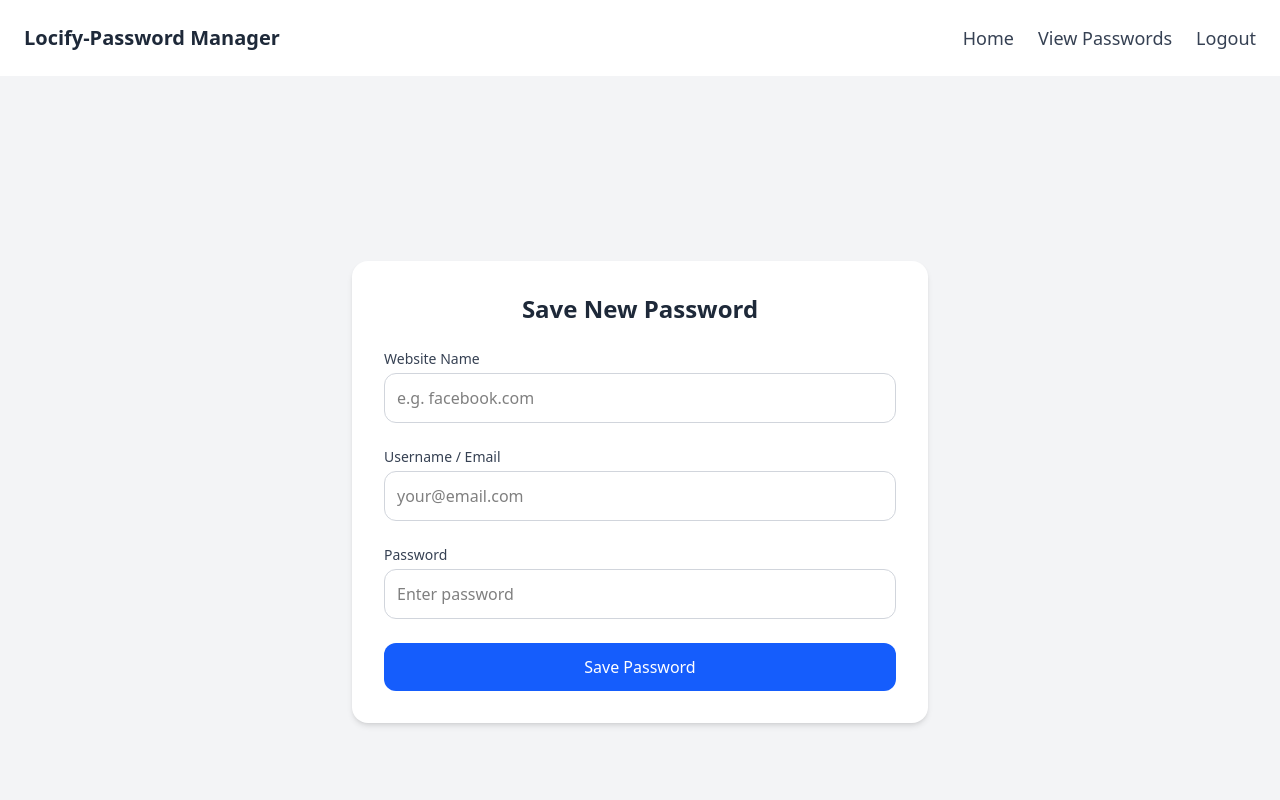
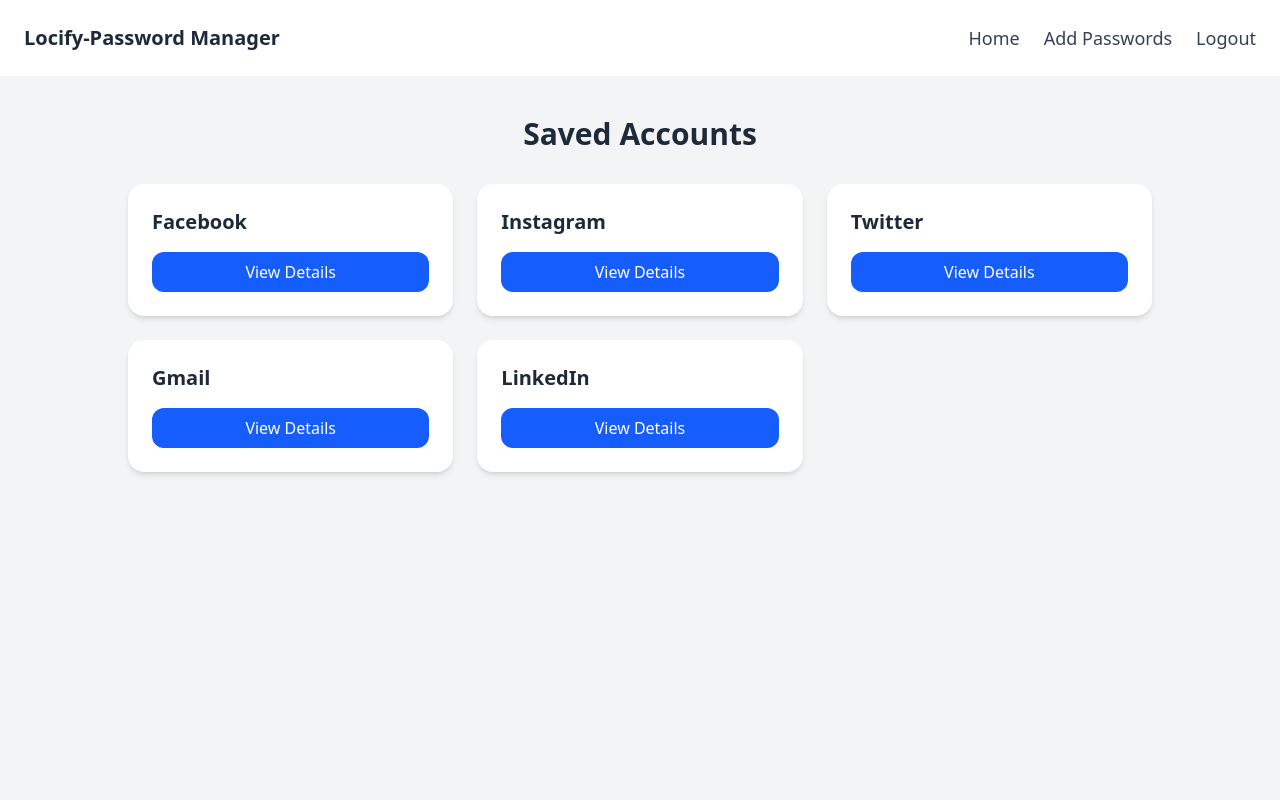
Before and after one commit to httpMeet/Locify-A-Password-Manager, a React (Vite) app: page /home in a window 1280 px wide. Shown: the top 800 px of the page. Built offline with nearby package versions, Linux system fonts and the light colour scheme.

Commit message:
Changes In Home Page

```diff
--- a/src/App.js
+++ b/src/App.js
@@ -9,6 +9,7 @@
 import Footer from './components/Footer';
 import Profilepass from './components/Profilepass';
 import Viewpass from './components/Viewpass';
+import Addpass from './components/Addpass';
 
 const App = () => {
   const location = useLocation();
@@ -51,6 +52,10 @@
       {
         path: '/viewpass',
         element: <Viewpass />
+      },
+      {
+        path: '/addpass',
+        element: <Addpass />
       }
     ]
   }
--- /dev/null
+++ b/src/components/Addpass.js
@@ -0,0 +1,66 @@
+import React from 'react';
+
+const Addpass = () => {
+  const handleSubmit = (e) => {
+    e.preventDefault();
+    alert('Password saved!');
+  };
+
+  return (
+    <div className="flex flex-col items-center justify-center min-h-screen bg-gray-100 px-4">
+
+      <div className="bg-white mt-8 p-8 rounded-2xl shadow-md w-full max-w-xl">
+        <h2 className="text-2xl font-semibold mb-6 text-center text-gray-800">Save New Password</h2>
+        <form className="space-y-6" onSubmit={handleSubmit}>
+          <div>
+            <label htmlFor="website" className="block text-sm font-medium text-gray-700 mb-1">
+              Website Name
+            </label>
+            <input
+              type="text"
+              id="website"
+              name="website"
+              placeholder="e.g. facebook.com"
+              className="w-full p-3 border border-gray-300 rounded-xl focus:outline-none focus:ring-2 focus:ring-blue-500"
+              required
+            />
+          </div>
+          <div>
+            <label htmlFor="username" className="block text-sm font-medium text-gray-700 mb-1">
+              Username / Email
+            </label>
+            <input
+              type="text"
+              id="username"
+              name="username"
+              placeholder="your@email.com"
+              className="w-full p-3 border border-gray-300 rounded-xl focus:outline-none focus:ring-2 focus:ring-blue-500"
+              required
+            />
+          </div>
+          <div>
+            <label htmlFor="password" className="block text-sm font-medium text-gray-700 mb-1">
+              Password
+            </label>
+            <input
+              type="password"
+              id="password"
+              name="password"
+              placeholder="Enter password"
+              className="w-full p-3 border border-gray-300 rounded-xl focus:outline-none focus:ring-2 focus:ring-blue-500"
+              required
+            />
+          </div>
+          <button
+            type="submit"
+            className="w-full bg-blue-600 text-white py-3 rounded-xl hover:bg-blue-700 transition duration-200 cursor-pointer"
+          >
+            Save Password
+          </button>
+        </form>
+      </div>
+    </div>
+  );
+};
+
+export default Addpass;
--- a/src/components/Header.js
+++ b/src/components/Header.js
@@ -11,8 +11,8 @@
         <Link to="/home" className="text-gray-700 hover:text-blue-600 text-lg font-medium">
           Home
         </Link>
-        <Link to="/profilepass" className="ml-6 text-gray-700 hover:text-blue-600 text-lg font-medium">
-          View Passwords
+        <Link to="/addpass" className="ml-6 text-gray-700 hover:text-blue-600 text-lg font-medium">
+          Add Passwords
         </Link>
         <Link to="/login" className="ml-6 text-gray-700 hover:text-blue-600 text-lg font-medium">
           Logout
--- a/src/components/Home.js
+++ b/src/components/Home.js
@@ -1,64 +1,41 @@
 import React from 'react';
+import { useNavigate } from 'react-router-dom';
+
+const websites = [
+  { id: 1, name: 'Facebook' },
+  { id: 2, name: 'Instagram' },
+  { id: 3, name: 'Twitter' },
+  { id: 4, name: 'Gmail' },
+  { id: 5, name: 'LinkedIn' },
+];
 
 const Home = () => {
-  const handleSubmit = (e) => {
-    e.preventDefault();
-    // TODO: Handle saving the password data (e.g., to localStorage or backend)
-    alert('Password saved!');
+  const navigate = useNavigate();
+
+  const handleViewDetails = () => {
+
+    navigate('/profilepass');
   };
 
   return (
-    <div className="flex flex-col items-center justify-center min-h-screen bg-gray-100 px-4">
+    <div className="min-h-screen bg-gray-100 px-4 py-10 flex flex-col items-center">
+      <h1 className="text-3xl font-bold mb-8 text-center text-gray-800">Saved Accounts</h1>
 
-      <div className="bg-white mt-8 p-8 rounded-2xl shadow-md w-full max-w-xl">
-        <h2 className="text-2xl font-semibold mb-6 text-center text-gray-800">Save New Password</h2>
-        <form className="space-y-6" onSubmit={handleSubmit}>
-          <div>
-            <label htmlFor="website" className="block text-sm font-medium text-gray-700 mb-1">
-              Website Name
-            </label>
-            <input
-              type="text"
-              id="website"
-              name="website"
-              placeholder="e.g. facebook.com"
-              className="w-full p-3 border border-gray-300 rounded-xl focus:outline-none focus:ring-2 focus:ring-blue-500"
-              required
-            />
+      <div className="grid gap-6 grid-cols-1 sm:grid-cols-2 md:grid-cols-3 w-full max-w-5xl">
+        {websites.map((site) => (
+          <div
+            key={site.id}
+            className="bg-white p-6 rounded-2xl shadow-md flex flex-col justify-between"
+          >
+            <h2 className="text-xl font-semibold text-gray-800 mb-4">{site.name}</h2>
+            <button
+              onClick={() => handleViewDetails()}
+              className="bg-blue-600 text-white py-2 rounded-xl hover:bg-blue-700 transition duration-200 cursor-pointer"
+            >
+              View Details
+            </button>
           </div>
-          <div>
-            <label htmlFor="username" className="block text-sm font-medium text-gray-700 mb-1">
-              Username / Email
-            </label>
-            <input
-              type="text"
-              id="username"
-              name="username"
-              placeholder="your@email.com"
-              className="w-full p-3 border border-gray-300 rounded-xl focus:outline-none focus:ring-2 focus:ring-blue-500"
-              required
-            />
-          </div>
-          <div>
-            <label htmlFor="password" className="block text-sm font-medium text-gray-700 mb-1">
-              Password
-            </label>
-            <input
-              type="password"
-              id="password"
-              name="password"
-              placeholder="Enter password"
-              className="w-full p-3 border border-gray-300 rounded-xl focus:outline-none focus:ring-2 focus:ring-blue-500"
-              required
-            />
-          </div>
-          <button
-            type="submit"
-            className="w-full bg-blue-600 text-white py-3 rounded-xl hover:bg-blue-700 transition duration-200 cursor-pointer"
-          >
-            Save Password
-          </button>
-        </form>
+        ))}
       </div>
     </div>
   );
--- a/src/components/Viewpass.js
+++ b/src/components/Viewpass.js
@@ -1,17 +1,30 @@
 import React from 'react';
 
 const Viewpass = () => {
+  // In future, you can fetch real data via props, context, or API
+  const passwordData = {
+    website: 'Facebook',
+    username: 'Meet Gandhi',
+    password: '123@',
+  };
+
   return (
     <div className="flex items-center justify-center min-h-screen bg-gray-100 px-4">
-      <div className="bg-white p-6 rounded-2xl shadow-lg w-full max-w-sm">
-        <h2 className="text-2xl font-semibold text-blue-700 mb-4 text-center">🔐 Facebook</h2>
-        <div className="space-y-3 text-gray-700">
-          <p>
-            <span className="font-medium">Username:</span> xyz
-          </p>
-          <p>
-            <span className="font-medium">Password:</span> 123
-          </p>
+      <div className="bg-white p-8 rounded-2xl shadow-xl w-full max-w-md">
+        <h2 className="text-2xl font-bold text-blue-700 mb-6 text-center">
+          🔐 {passwordData.website}
+        </h2>
+
+        <div className="space-y-4 text-gray-800">
+          <div className="flex justify-between">
+            <span className="font-semibold">Username / Email:</span>
+            <span>{passwordData.username}</span>
+          </div>
+
+          <div className="flex justify-between">
+            <span className="font-semibold">Password:</span>
+            <span className="font-mono tracking-wide">{passwordData.password}</span>
+          </div>
         </div>
       </div>
     </div>
```
